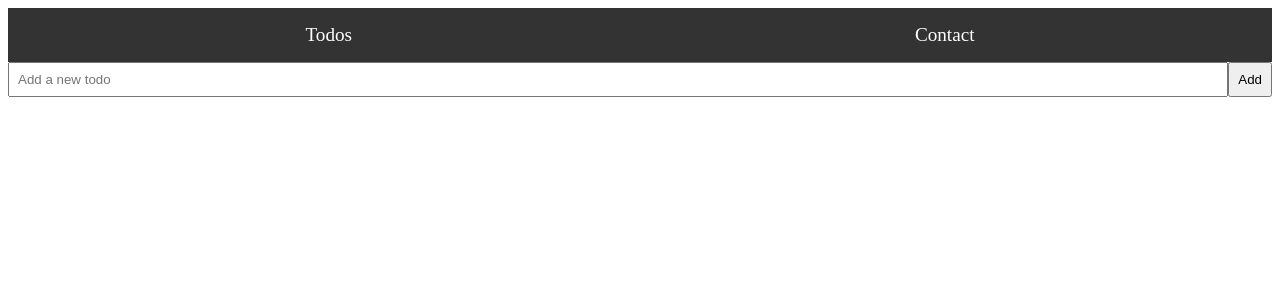
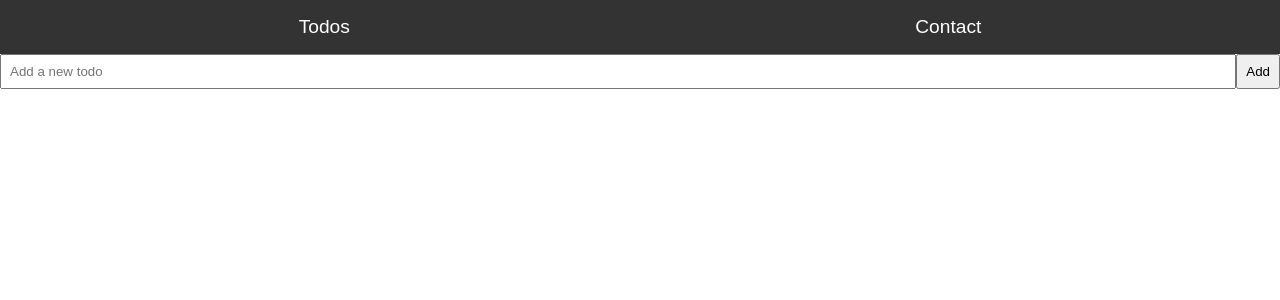
Before and after one commit to Timuriagudin/ToDo-app, a React (Create React App) app: page /todos in a window 1280 px wide. Shown: the top 300 px of the page. Built offline with nearby package versions, Linux system fonts and the light colour scheme.

Commit message:
added TodoContext

```diff
--- a/src/App.css
+++ b/src/App.css
@@ -0,0 +1,5 @@
+body {
+    font-family: Arial, sans-serif;
+    margin: 0;
+    padding: 0;
+}
--- a/src/App.js
+++ b/src/App.js
@@ -4,10 +4,13 @@ import { BrowserRouter as Router, Route, Routes } from "react-router-dom";
 import NavBar from "./components/NavBar";
 import TodosContainer from "./containers/TodosContainer"
 import ContactContainer from "./containers/ContactContainer"
+import { TodoProvider } from './context/TodoContext';
+
 
 function App() {
   return (
     <Router>
+      <TodoProvider>
       <div className="App">
         <NavBar />
         <Routes>
@@ -16,6 +19,7 @@ function App() {
           <Route path="/" element={<h1>Welcome</h1>} />
         </Routes>
       </div>
+      </TodoProvider>
     </Router>
   );
 }
--- a/src/containers/TodosContainer.jsx
+++ b/src/containers/TodosContainer.jsx
@@ -1,25 +1,10 @@
-import React, { useState } from "react";
+import React from "react";
 import TodoList from "../components/TodoList";
 import TodoForm from "../components/TodoForm";
+import { useTodos } from "../context/TodoContext";
 
 const TodosContainer = () => {
-  const [todos, setTodos] = useState([]);
-
-  const addTodo = (text) => {
-    setTodos([...todos, { id: Date.now(), text, completed: false }]);
-  };
-
-  const toggleComplete = (id) => {
-    setTodos(
-      todos.map((todo) =>
-        todo.id === id ? { ...todo, completed: !todo.completed } : todo
-      )
-    );
-  };
-
-  const removeTodo = (id) => {
-    setTodos(todos.filter((todo) => todo.id !== id));
-  };
+  const { todos, addTodo, toggleComplete, removeTodo } = useTodos();
 
   return (
     <div>
--- /dev/null
+++ b/src/context/TodoContext.jsx
@@ -0,0 +1,29 @@
+import React, { createContext, useState, useContext } from 'react';
+
+const TodoContext = createContext();
+
+export const TodoProvider = ({ children }) => {
+  const [todos, setTodos] = useState([]);
+
+  const addTodo = (text) => {
+    setTodos([...todos, { id: Date.now(), text, completed: false }]);
+  };
+
+  const toggleComplete = (id) => {
+    setTodos(todos.map(todo =>
+      todo.id === id ? { ...todo, completed: !todo.completed } : todo
+    ));
+  };
+
+  const removeTodo = (id) => {
+    setTodos(todos.filter(todo => todo.id !== id));
+  };
+
+  return (
+    <TodoContext.Provider value={{ todos, addTodo, toggleComplete, removeTodo }}>
+      {children}
+    </TodoContext.Provider>
+  );
+};
+
+export const useTodos = () => useContext(TodoContext);
```
